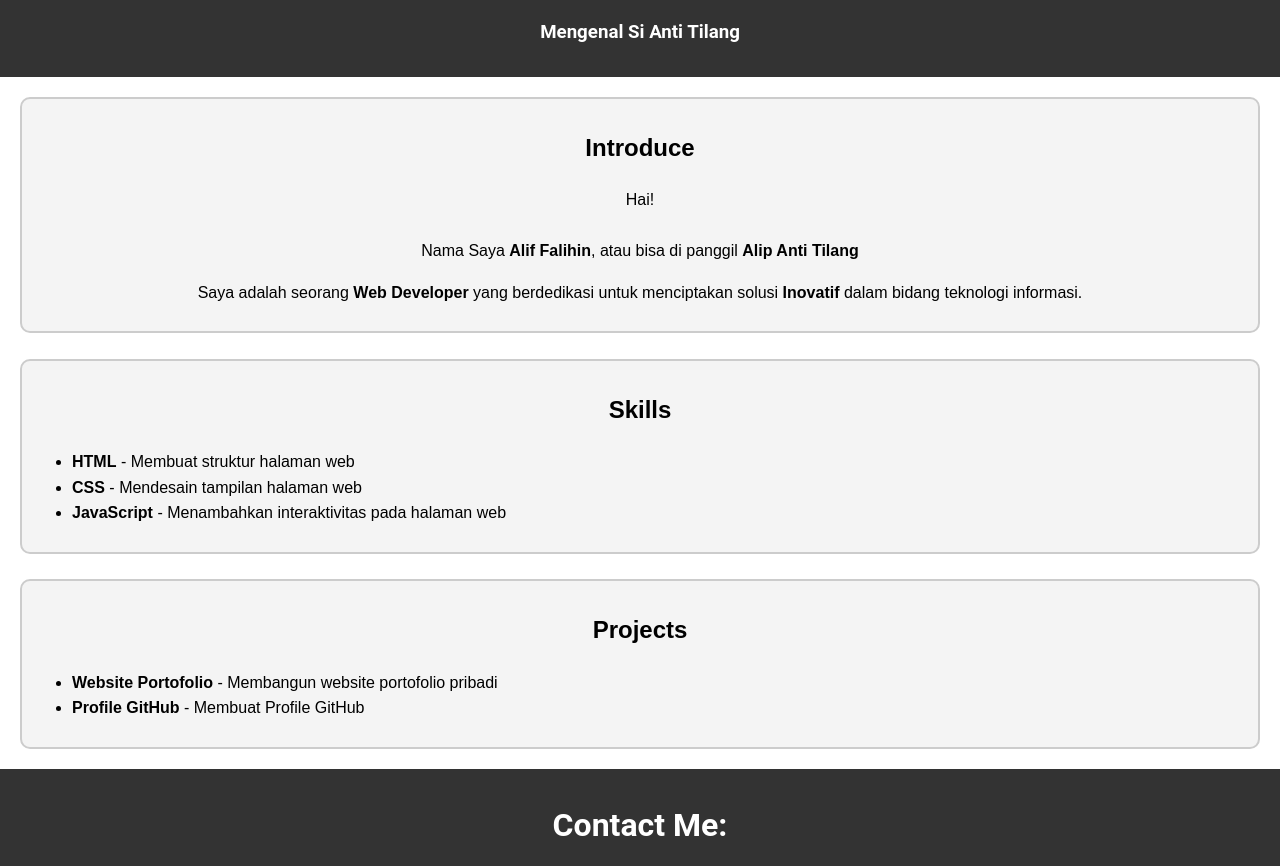
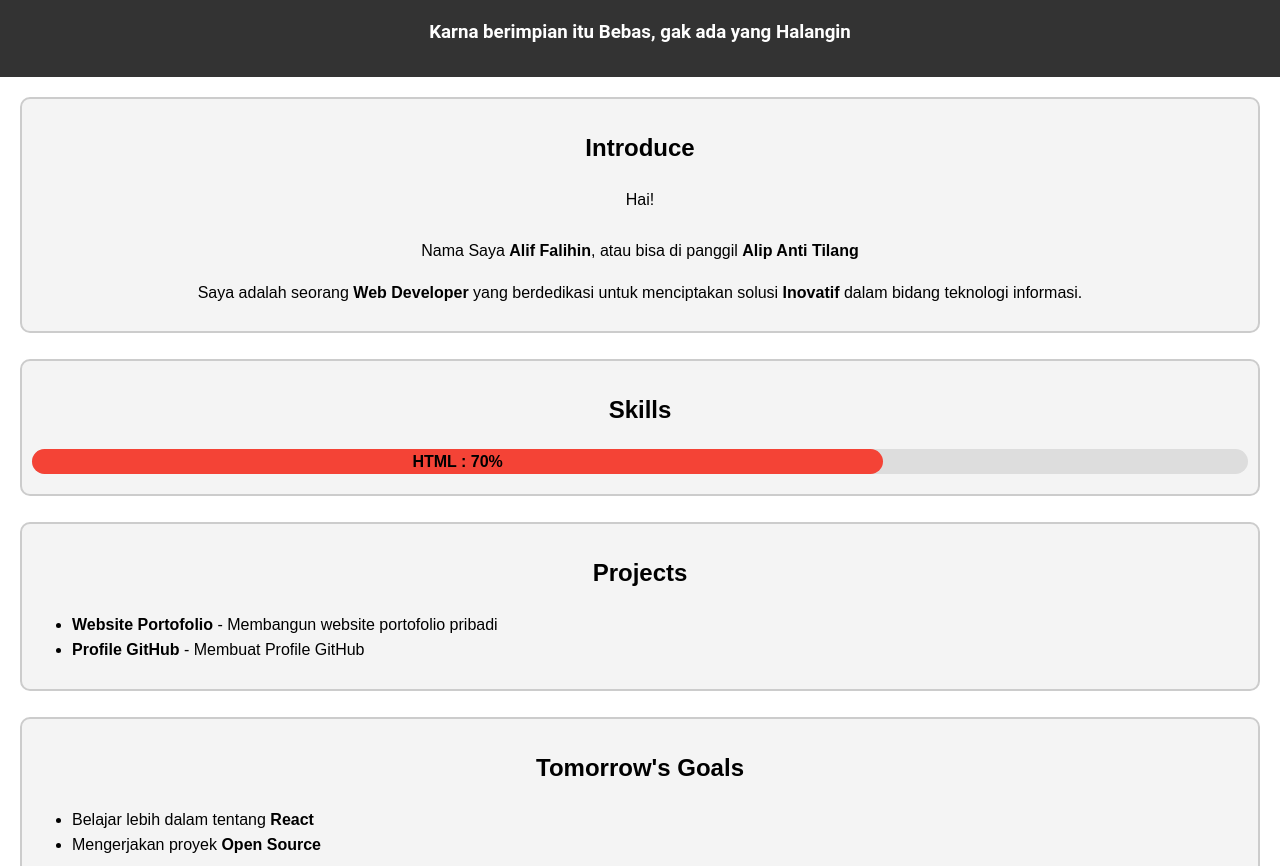
Before and after one commit to alipantitilang/alipantitilang.github.io, a plain HTML site: page index.html in a window 1280 px wide. Shown: the part 86-952 px from the top of the page. Drawn offline with Linux system fonts and the light colour scheme.

Commit message:
new html skill bar

```diff
--- a/index.html
+++ b/index.html
@@ -8,8 +8,8 @@
 </head>
 <body>
     <header>
-        <h1>Hai Semua! Selamat datang di Portofolio Si Anti Tilang</h1>
-        <h3>Mengenal Si Anti Tilang</h3>
+        <h1>Hai Semua! Selamat datang di Portofolio <b></b>Si Anti Tilang</h1>
+        <h3>Karna berimpian itu <b>Bebas</b>, gak ada yang <b>Halangin</b></h3>
     </header>
     <section>
         <div id="introduce" style="text-align: center;">
@@ -17,19 +17,24 @@
             <p>Hai! <br><br> Nama Saya <b>Alif Falihin</b>, atau bisa di panggil <b>Alip Anti Tilang</b></p>
             <p>Saya adalah seorang <b>Web Developer</b> yang berdedikasi untuk menciptakan solusi <b>Inovatif</b> dalam bidang teknologi informasi.</p>
         </div><br>
-        <div id="skills"">
+        <div id="skills">
             <h1 style="text-align: center;">Skills</h1>
-            <ul>
-                <li><b>HTML</b> - Membuat struktur halaman web</li>
-                <li><b>CSS</b> - Mendesain tampilan halaman web</li>
-                <li><b>JavaScript</b> - Menambahkan interaktivitas pada halaman web</li>
-            </ul>
+            <div class="skill-container">
+                <div class="skill-bar html" style="color: black;"><b>HTML : 70%</b></div>
+            </div>
         </div><br>
         <div id="projects">
             <h1 style="text-align: center;">Projects</h1>
             <ul>
                 <li><b>Website Portofolio</b> - Membangun website portofolio pribadi</li>
                 <li><b>Profile GitHub</b> - Membuat Profile GitHub</li>
+            </ul>
+        </div><br>
+        <div id="tomorrow">
+            <h1 style="text-align: center;">Tomorrow's Goals</h1>
+            <ul>
+                <li>Belajar lebih dalam tentang <b>React</b></li>
+                <li>Mengerjakan proyek <b>Open Source</b></li>
             </ul>
         </div>
     </section>
--- a/style.css
+++ b/style.css
@@ -40,11 +40,19 @@ section {
     font-family: 'Montserrat', sans-serif;
 }
 
+#tomorrow {
+    background: #f4f4f4;
+    padding: 10px;
+    border: 2px solid #ccc;
+    border-radius: 10px;
+    font-family: 'Montserrat', sans-serif;
+}
+
 footer {
     background: #333;
     color: #fff;
     padding: 10px 0;
-    text-align: center;
+    etext-align: center;
     font-family: 'Roboto', sans-serif;
 }
 
@@ -81,3 +89,20 @@ footer {
     border: 2px solid #fff;
 
 }
+
+.skill-container {
+    width: 100%;
+    background: #ddd;
+    border-radius: 25px;
+    margin: 10px 0;
+}
+
+.skill-bar {
+    height: 25px;
+    border-radius: 25px;
+    text-align: center;
+    color: white;
+    line-height: 25px;
+}
+
+.html { width: 70%; background: #f44336;}
```
Also changed, not shown: img/yxflogo.png (added).
